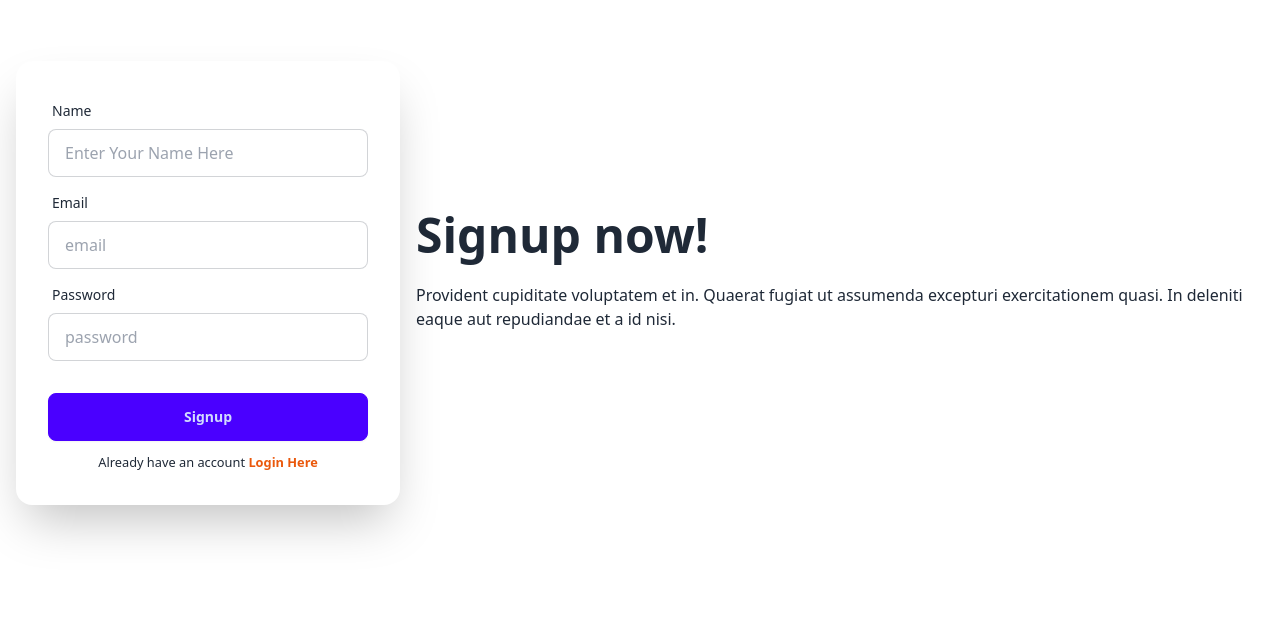
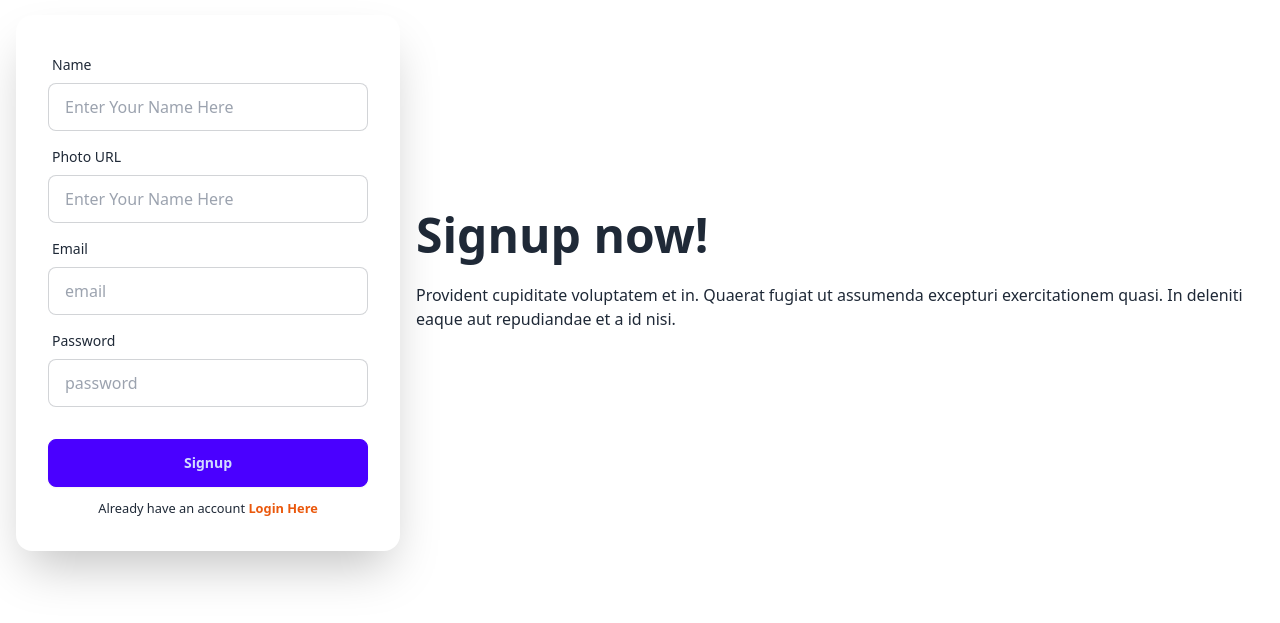
Before and after one commit to pantho0/bistro-boss, a React (Vite) app in the folder client /: page /signup in a window 1280 px wide. Shown: the part 117-740 px from the top of the page. Built offline with nearby package versions, Linux system fonts and the light colour scheme; no server answers.

Commit message:
user profile update functionalities added

```diff
--- a/client /src/Pages/Login/Login.jsx
+++ b/client /src/Pages/Login/Login.jsx
@@ -9,8 +9,8 @@ const Login = () => {
     const {user, signIn} = useContext(AuthContext)
     const location = useLocation();
     const navigate = useNavigate()
-    const from = location.state.from.pathname || "/";
-    console.log(location.state.from.pathname);
+    const from = location.state?.from?.pathname || "/";
+
 
     const [disabled, setDisabled] = useState(true)
     useEffect(()=>{
@@ -39,7 +39,7 @@ const Login = () => {
           Swal.fire({
             position: "top-end",
             icon: "success",
-            title: "Login SUccess",
+            title: `Login SUccess${user?.email}`,
             showConfirmButton: false,
             timer: 1500
           })
--- a/client /src/Pages/Signup/Signup.jsx
+++ b/client /src/Pages/Signup/Signup.jsx
@@ -1,11 +1,13 @@
 import { useContext } from "react";
 import { AuthContext } from "../../Provider/AuthProvider";
-import { Link } from "react-router-dom";
+import { Link, useNavigate } from "react-router-dom";
 import { useForm } from "react-hook-form";
 import { Helmet } from "react-helmet-async";
+import Swal from "sweetalert2";
 
 const Signup = () => {
-  const { createUser } = useContext(AuthContext);
+  const { createUser, profileUpdate } = useContext(AuthContext);
+  const navigate = useNavigate()
   const {
     register,
     handleSubmit,
@@ -17,6 +19,20 @@ const Signup = () => {
     createUser(data.email, data.password)
     .then(res=>{
       console.log(res.user)
+      profileUpdate(data.name, data.photoUrl)
+      .then(()=>{
+        Swal.fire({
+          position: "top-end",
+          icon: "success",
+          title: "Signup Success",
+          showConfirmButton: false,
+          timer: 1500
+        })
+        navigate('/')
+      })
+      .catch(error=>{
+        alert('Error occurred', error.message)
+      })
     })
     reset();
   };
@@ -52,6 +68,23 @@ const Signup = () => {
                 {errors.name && (
                   <span className="text-red-500 text-center mt-2">
                     Name field is required
+                  </span>
+                )}
+              </div>
+              <div className="form-control">
+                <label className="label">
+                  <span className="label-text">Photo URL</span>
+                </label>
+                <input
+                  type="text"
+                  name="photoUrl"
+                  placeholder="Enter Your Name Here"
+                  className="input input-bordered"
+                  {...register("photoUrl", { required: true })}
+                />
+                {errors.photoUrl && (
+                  <span className="text-red-500 text-center mt-2">
+                    Photo URL field is required
                   </span>
                 )}
               </div>
--- a/client /src/Provider/AuthProvider.jsx
+++ b/client /src/Provider/AuthProvider.jsx
@@ -1,5 +1,5 @@
 import { createContext, useEffect, useState } from "react";
-import { createUserWithEmailAndPassword, getAuth, onAuthStateChanged, signInWithEmailAndPassword, signInWithPopup, signOut } from "firebase/auth";
+import { createUserWithEmailAndPassword, getAuth, onAuthStateChanged, signInWithEmailAndPassword, signInWithPopup, signOut, updateProfile } from "firebase/auth";
 import app from "../Firebase/firebase.config";
 import { GoogleAuthProvider } from "firebase/auth";
 
@@ -33,6 +33,12 @@ const AuthProvider = ({children}) => {
             return signOut(auth)
         }
 
+        const profileUpdate = (name, photoUrl) =>{
+            return updateProfile(auth.currentUser,{
+                displayName: name, photoURL:photoUrl
+            })
+        }
+
         useEffect(()=>{
             const unsubscribe = onAuthStateChanged(auth, currentUser=>{
                 if(currentUser){
@@ -52,7 +58,8 @@ const AuthProvider = ({children}) => {
             createUser,
             signIn,
             logOut,
-            googleLogin
+            googleLogin,
+            profileUpdate
         }
 
 
```
